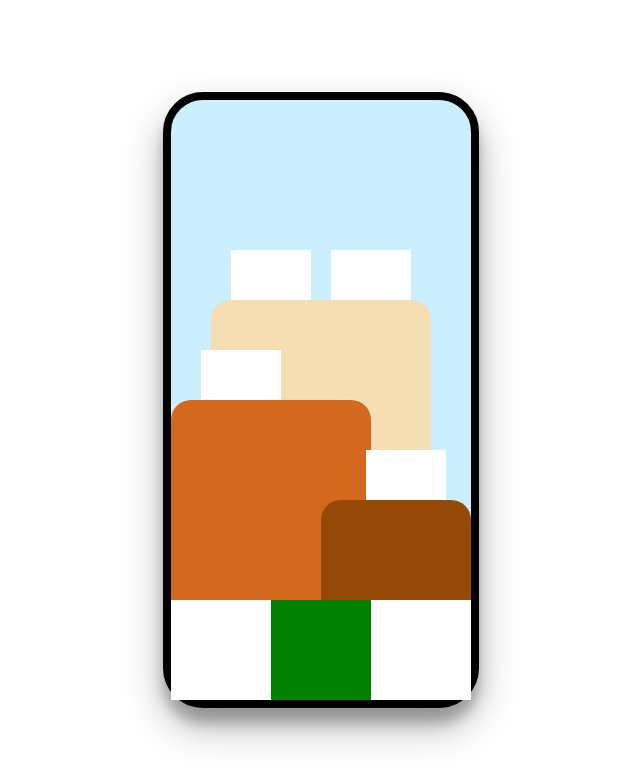
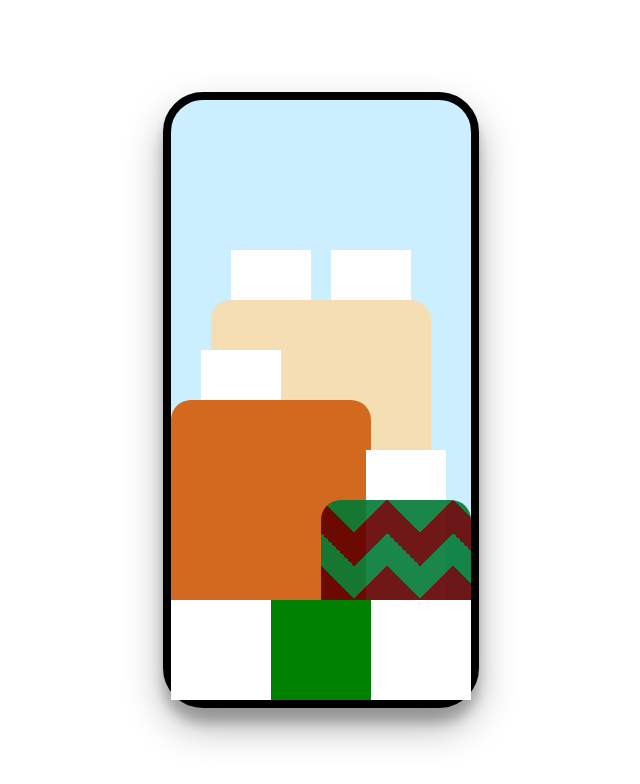
Before and after one commit to eduardosandov/game-animation, a plain HTML site: page game.html in a window 1280 px wide. Shown: the whole page, without its empty margins (319-959 px from the left). Drawn offline with Linux system fonts and the light colour scheme.

Commit message:
Update game.html

```diff
--- a/game.html
+++ b/game.html
@@ -88,10 +88,17 @@
             z-index: 7;
             width: 150px;
             height: 200px;
-            background: #944a06;
+            /* background: #944a06; */
             bottom: 0;
             right: 0;
             border-radius: 20px 20px 0 0;
+
+            background-color: #610000;
+opacity: 0.9;
+background-image:  linear-gradient(135deg, #027936 25%, transparent 25%), linear-gradient(225deg, #027936 25%, transparent 25%), linear-gradient(45deg, #027936 25%, transparent 25%), linear-gradient(315deg, #027936 25%, #610000 25%);
+background-position:  33px 0, 33px 0, 0 0, 0 0;
+background-size: 66px 66px;
+background-repeat: repeat;
 
         }
         .layer-8 {
```
